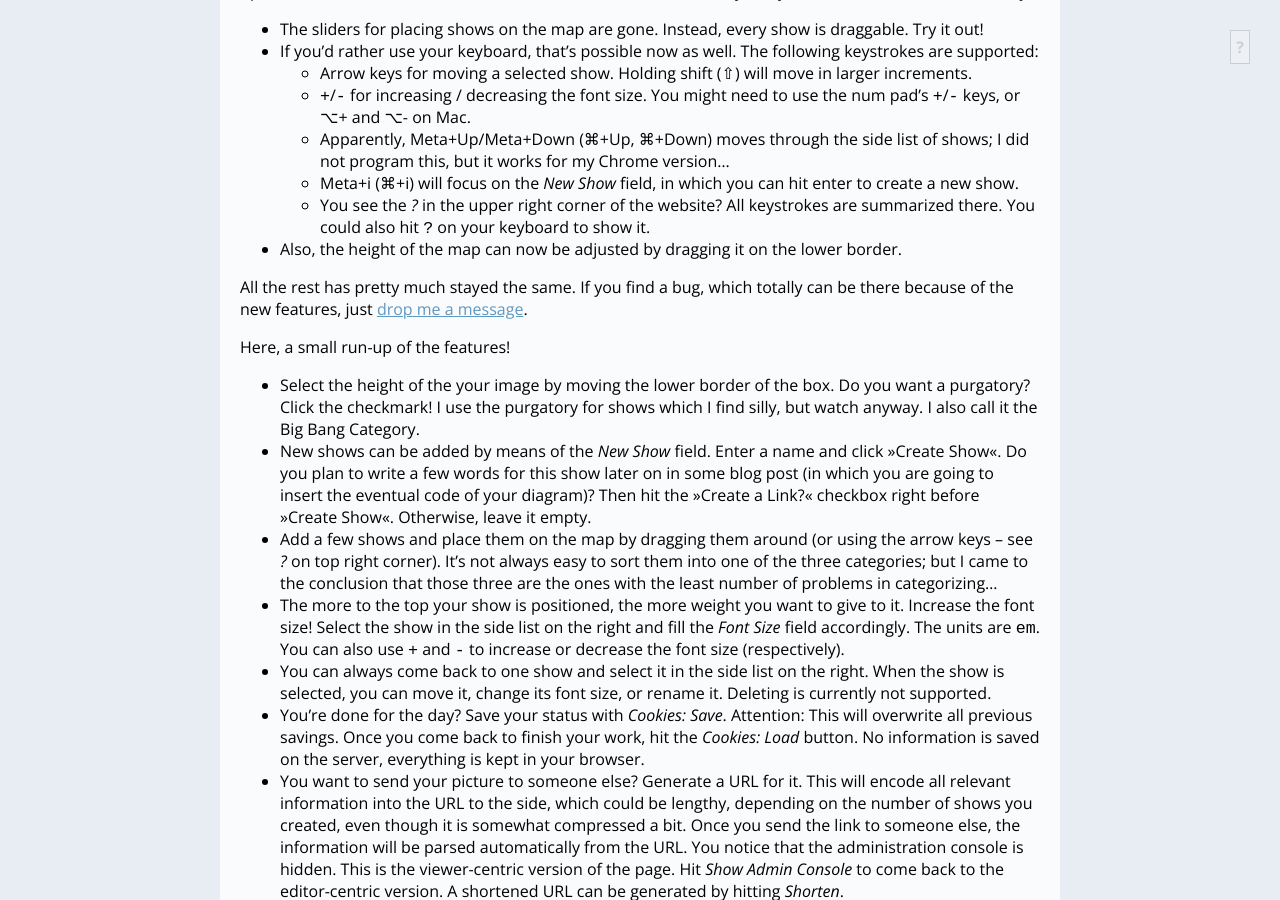
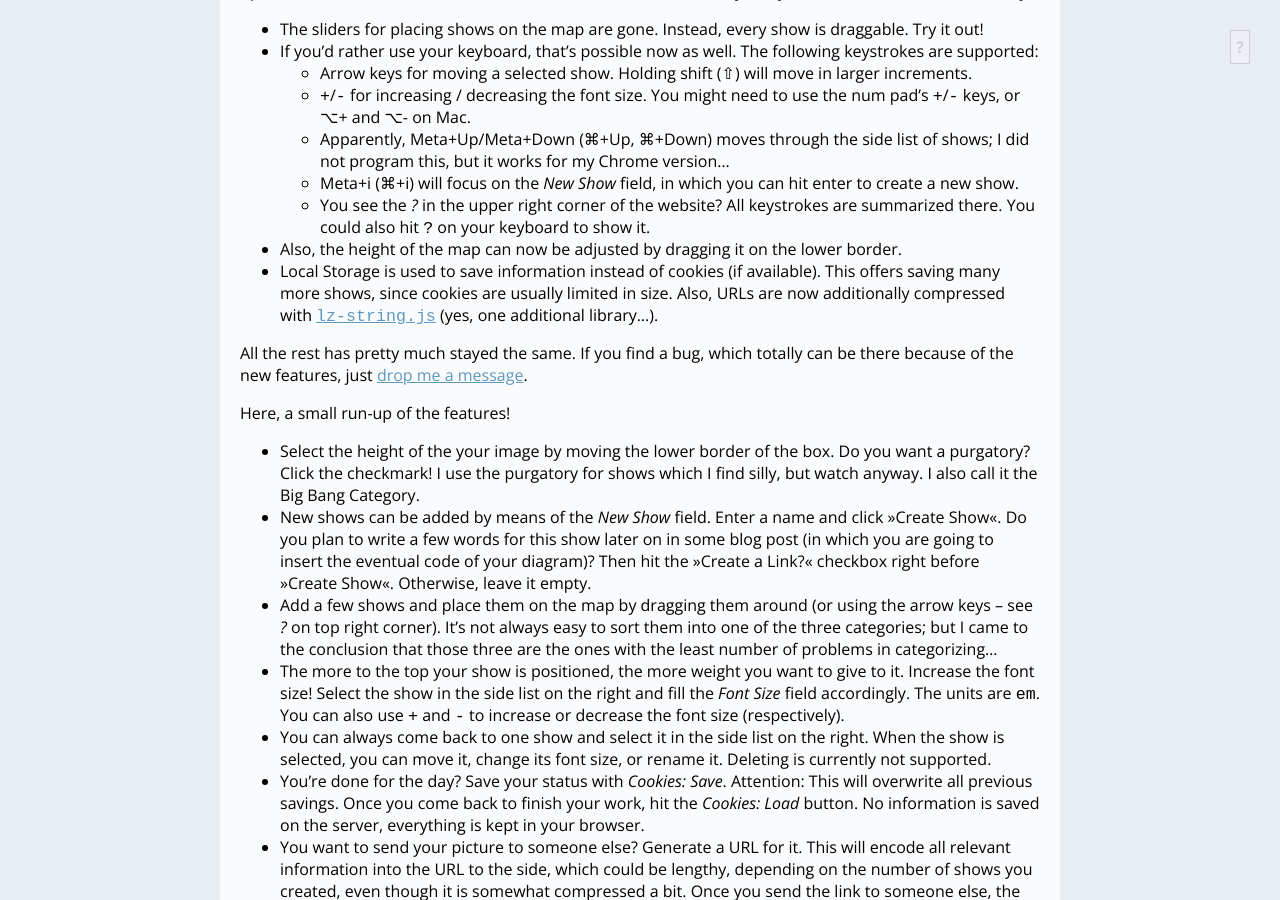
Before and after one commit to AndiH/static.andreasherten.de, a Jekyll site: the page built from _posts/2016-07-02-series-categorizer-2016.markdown, in a window 1280 px wide and 900 px high, scrolled down 1045 px. Built offline with Jekyll 4.4.1, drawn with Linux system fonts in a browser that asks for light colours; nearby versions of some CDN libraries; comment, search, counter and statistics services are not loaded; some of the changed text lies outside the part shown.

Commit message:
Some rephrasing concerning the recent changes

```diff
--- a/_posts/2016-07-02-series-categorizer-2016.markdown
+++ b/_posts/2016-07-02-series-categorizer-2016.markdown
@@ -200,14 +200,14 @@ function initGapi() {
 		</form>
 	</div>
 	<div id="cookieInteraction">
-		<span class="formdescription" title="The current shows and their configuration can be saved or retrieved from cookies.">Cookies:</span> <button id="saveCookie">Save</button>
+		<span class="formdescription" title="The current shows and their configuration can be saved to or retrieved from the current browser. If available, localStorage is used; Cookies are used otherwise. Note: Cookies have a size limit and can store only so many shows.">Save to browser:</span> <button id="saveCookie">Save</button>
 		<button id="loadCookie">Load</button>
 	</div>
 	<div id="urlInteraction">
 		<span class="formdescription" title="Shows can be parsed from URL or a URL for the current shows can be generated.">URLs:</span>
 		<button id="genUrl">Generate URL</button>
 		<button id="parseUrl">Parse URL</button>
-		<button id="shortenUrl">Shorten</button>
+		<button id="shortenUrl" title="Try to shorten the URL. Does not work if you have many shows.">Shorten</button>
 		<pre class="shortedUrl" style="display: inline"><code></code></pre>
 		<pre id="url" style="display: none"><code></code></pre>
 	</div>
@@ -274,6 +274,7 @@ Apart from even more cluttered source code, this version features jQuery UI to e
 	+ Meta+i (⌘+i) will focus on the *New Show* field, in which you can hit enter to create a new show.
 	+ You see the *?* in the upper right corner of the website? All keystrokes are summarized there. You could also hit `?` on your keyboard to show it.
 * Also, the height of the map can now be adjusted by dragging it on the lower border.
+* Local Storage is used to save information instead of cookies (if available). This offers saving many more shows, since cookies are usually limited in size. Also, URLs are now additionally compressed with [`lz-string.js`](http://pieroxy.net/blog/pages/lz-string/index.html) (yes, one additional library…).
 
 All the rest has pretty much stayed the same. If you find a bug, which totally can be there because of the new features, just [drop me a message](https://twitter.com/AndiH/).
 
```
Also changed, not shown: other parts of _posts/2016-07-02-series-categorizer-2016.markdown (+0 -1 lines).
